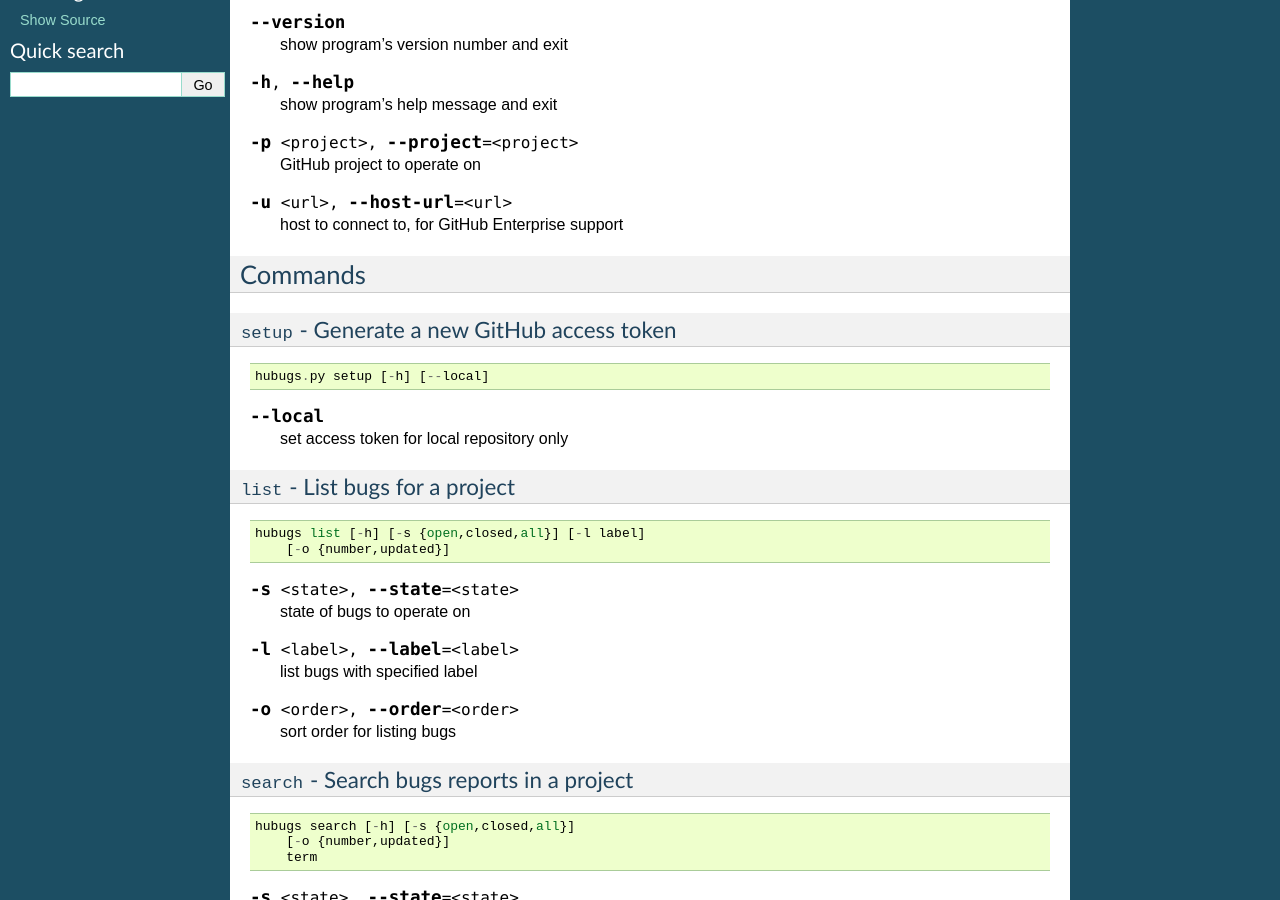
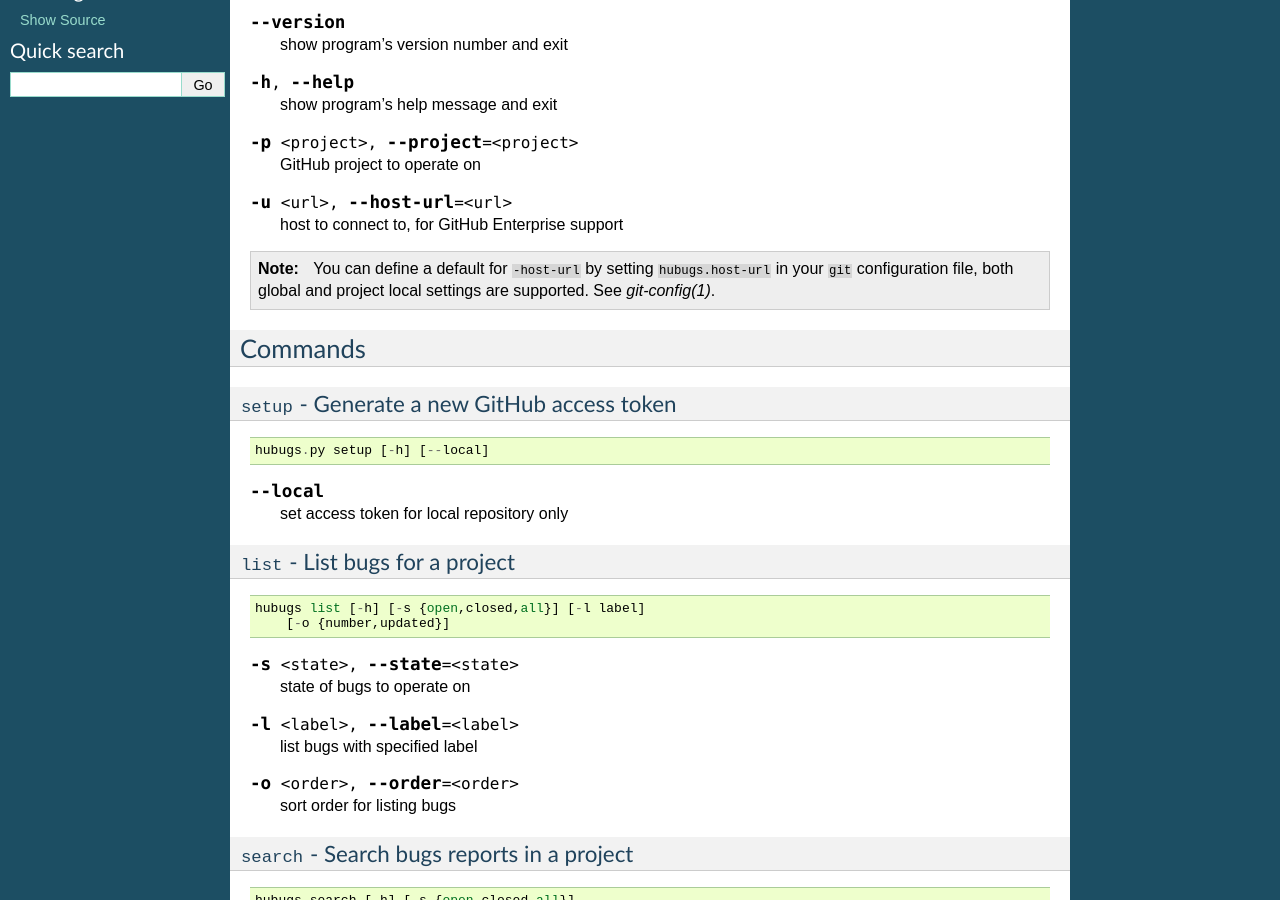
Before and after one commit to JNRowe/hubugs, a Sphinx documentation site: the page built from doc/usage.rst, in a window 1280 px wide and 900 px high, scrolled down 708 px. Built offline with Sphinx 7.4.7, drawn with Linux system fonts in a browser that asks for light colours.

Commit message:
Allow setting of --host-url in git config file.
Closes #39.

```diff
--- a/doc/hubugs.1.rst
+++ b/doc/hubugs.1.rst
@@ -168,6 +168,9 @@ setting in your git configuration files.  For example::
 You can also set project specific template sets by editing a repository's
 config.  See :manpage:`git-config(1)`.
 
+You can also set a default value for the ``--host-url`` option by defining
+``hubugs.host-url`` in your git configuration files.
+
 BUGS
 ----
 
--- a/doc/usage.rst
+++ b/doc/usage.rst
@@ -58,6 +58,12 @@ Options
 .. cmdoption:: -u <url>, --host-url=<url>
 
    host to connect to, for GitHub Enterprise support
+
+.. note::
+
+   You can define a default for ``-host-url`` by setting ``hubugs.host-url`` in
+   your ``git`` configuration file, both global and project local settings are
+   supported.  See :manpage:`git-config(1)`.
 
 Commands
 --------
```
Also changed, not shown: hubugs/__init__.py (+4 -3 lines).
